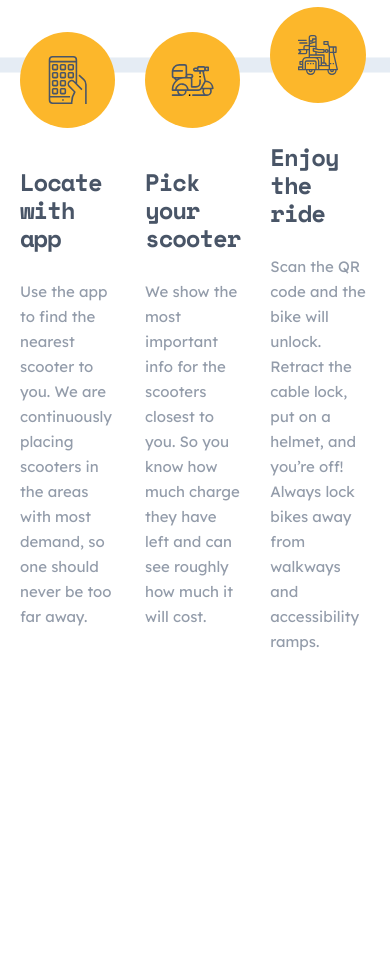
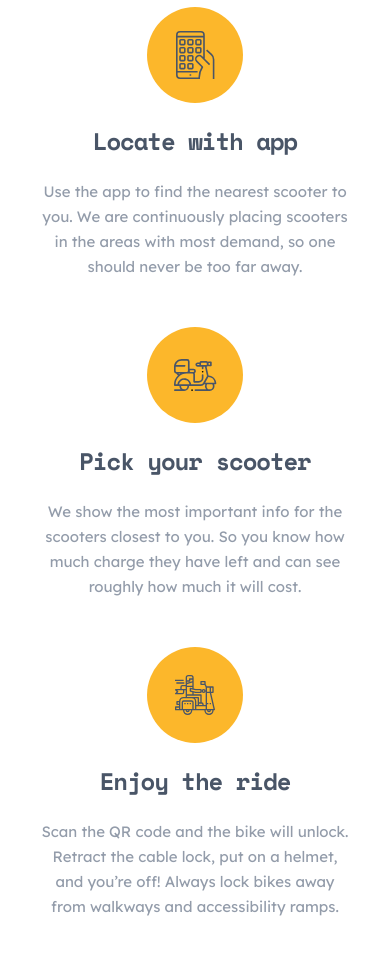
Before and after one commit to akhrorbek/ScooT, a plain HTML site: page index.html in a window 390 px wide. Shown: the part 860-1814 px from the top of the page. Before the commit the page ends 1713 px from the top, so only its background shows below. Drawn offline with Linux system fonts and the light colour scheme; files whose address does not match are found by name.

Commit message:
init:finished services section

```diff
--- a/index.html
+++ b/index.html
@@ -1,5 +1,6 @@
 <!DOCTYPE html>
 <html lang="en">
+
 <head>
     <meta charset="UTF-8">
     <meta http-equiv="X-UA-Compatible" content="IE=edge">
@@ -7,6 +8,7 @@
     <link rel="stylesheet" href="./css/main.css">
     <title>ScooT</title>
 </head>
+
 <body>
     <!--HEAD-->
     <header class="header header--open">
@@ -40,7 +42,9 @@
         <section class="hero">
             <div class="container hero__container">
                 <h1 class="hero__heading">Scooter sharing made simple</h1>
-                <p class="hero__paragraph">Scoot takes the hassle out of urban mobility. Our bikes are placed in convenient locations in each of our cities. Use our app to locate the nearest bike, unlock it with a tap, and you’re away!</p>
+                <p class="hero__paragraph">Scoot takes the hassle out of urban mobility. Our bikes are placed in
+                    convenient locations in each of our cities. Use our app to locate the nearest bike, unlock it with a
+                    tap, and you’re away!</p>
                 <button class="site-btn site-btn--hero__btn">
                     Get Scootin
                 </button>
@@ -51,18 +55,54 @@
                 <ul class="services__list">
                     <li class="services__item">
                         <img class="services__icons" src="./images/mobile-icon.svg" alt="" width="96" height="96">
-                        <span class="services__heading">Locate with app</span>
-                        <p class="services__text">Use the app to find the nearest scooter to you. We are continuously placing scooters in the areas with most demand, so one should never be too far away. </p>
+                        <div class="services__item-wrapper">
+                            <h2 class="services__heading">Locate with app</h2>
+                            <p class="services__text">Use the app to find the nearest scooter to you. We are
+                                continuously placing scooters in the areas with most demand, so one should never be too
+                                far away. </p>
+                        </div>
                     </li>
                     <li class="services__item">
                         <img class="services__icons" src="./images/scoot-icon.svg" alt="" width="96" height="96">
-                        <span class="services__heading">Pick your scooter</span>
-                        <p class="services__text">We show the most important info for the scooters closest to you. So you know how much charge they have left and can see roughly how much it will cost.</p>
+                        <div class="services__item-wrapper">
+                            <h2 class="services__heading">Pick your scooter</h2>
+                            <p class="services__text">We show the most important info for the scooters closest to you.
+                                So you know how much charge they have left and can see roughly how much it will cost.
+                            </p>
+                        </div>
                     </li>
-                    <li class="services__item">
+                    <li class="services__item services__item--item-three">
                         <img class="services__icons" src="./images/delivery-icon.svg" alt="" width="96" height="96">
-                        <span class="services__heading">Enjoy the ride</span>
-                        <p class="services__text">Scan the QR code and the bike will unlock. Retract the cable lock, put on a helmet, and you’re off! Always lock bikes away from walkways and accessibility ramps.</p>
+                        <div class="services__item-wrapper">
+                            <h2 class="services__heading">Enjoy the ride</h2>
+                            <p class="services__text">Scan the QR code and the bike will unlock. Retract the cable lock,
+                                put on a helmet, and you’re off! Always lock bikes away from walkways and accessibility
+                                ramps.</p>
+                        </div>
+                    </li>
+                </ul>
+            </div>
+        </section>
+        <section class="service-offer">
+            <div class="container">
+                <ul class="service-offer__list">
+                    <li class="service-offer__item">
+                        <img class="service-offer__item-image" src="" alt="">
+                        <h3 class="service-offer__item-heading"></h3>
+                        <p class="service-offer__paragraph"></p>
+
+                    </li>
+                    <li class="service-offer__item">
+                        <img class="service-offer__item-image" src="" alt="">
+                        <h3 class="service-offer__item-heading"></h3>
+                        <p class="service-offer__paragraph"></p>
+
+                    </li>
+                    <li class="service-offer__item">
+                        <img class="service-offer__item-image" src="" alt="">
+                        <h3 class="service-offer__item-heading"></h3>
+                        <p class="service-offer__paragraph"></p>
+
                     </li>
                 </ul>
             </div>
@@ -72,4 +112,5 @@
     <footer></footer>
     <script src="./js/script.js"></script>
 </body>
+
 </html>
--- a/scss/blocks/_all-blocks.scss
+++ b/scss/blocks/_all-blocks.scss
@@ -5,4 +5,5 @@
 @import "main";
 @import "hero";
 @import "services";
+@import "service-offer";
 @import "footer";
--- a/scss/blocks/_hero.scss
+++ b/scss/blocks/_hero.scss
@@ -1,8 +1,9 @@
 .hero {
     padding-bottom: 160px;
     &__container {
-        background-image: url("../../images/hero-Bg.png");
+        background-image: url("../images/hero-Bg.png");
         background-repeat: no-repeat;
+        background-size: cover;
         padding-top: 153px;
     }
     &__heading {
@@ -40,7 +41,7 @@
     .hero {
     padding-bottom: 122px;
         &__container {
-            background-image: url("../../images/hero-t-bg.png");
+            background-image: url("../images/hero-t-bg.png");
             background-repeat: no-repeat;
             background-size: cover;
             display: flex;
@@ -75,7 +76,7 @@
         padding-bottom: 120px;
 
         &__container {
-            background-image: url("../../images/hero-m-bg.png");
+            background-image: url("../images/hero-m-bg.png");
             background-repeat: no-repeat;
             background-position: center;
             display: flex;
--- /dev/null
+++ b/scss/blocks/_service-offer.scss
@@ -0,0 +1,5 @@
+.service-offer {
+    &__list {
+        list-style: none;
+    }
+}
--- a/scss/blocks/_services.scss
+++ b/scss/blocks/_services.scss
@@ -1,23 +1,19 @@
 .services {
     padding-bottom: 199px;
     &__container {
-        background-image: url("../../images/line-divider.png");
+        background-image: url("../images/line-divider.png");
         background-repeat: no-repeat;
         background-position: top 50px left;
-        display: flex;
-        align-items: center;
     }
     &__list {
         display: flex;
+        justify-content: center;
+        list-style:none;
         margin: 0;
         padding: 0;
-        align-items: center;
-        list-style: none;
     }
     &__item {
-        display: flex;
-        flex-direction: column;
-
+        width: 350px;
     }
     &__item + &__item {
         margin-left: 30px;
@@ -43,3 +39,68 @@
         color: #939CAA;
     }
 }
+
+@media only screen and (max-width:930px) {
+    .services {
+        padding-bottom: 145px;
+        &__container {
+            background-image: none;
+        }
+        &__list {
+            display: flex;
+            align-items: center;
+            flex-direction: column;
+        }
+        &__item {
+            display: flex;
+            width: 573px;
+            margin-bottom: 40px;
+        }
+        &__item + &__item {
+            margin-left: 0px;
+        }
+        &__item-wrapper {
+            margin-left: 79px;
+        }
+    }
+.services__item--item-three {
+    margin-bottom: 0;
+}
+
+}
+
+@media only screen and (max-width:680px) {
+    .services {
+        padding-bottom: 120px;
+
+        &__list {
+            display: flex;
+            align-items: center;
+            flex-direction: column;
+        }
+        &__item {
+            display: flex;
+            align-items: center;
+            flex-direction: column;
+            width: 311px;
+            margin-bottom: 48px;
+        }
+        &__item-wrapper {
+            margin-left: 0px;
+        }
+        &__icons {
+            margin-bottom: 24px;
+        }
+        &__heading {
+            text-align: center;
+            margin-bottom: 24px;
+        }
+        &__text {
+            text-align: center;
+        }
+    }
+    .services__item--item-three {
+        margin-bottom: 0;
+    }
+
+}
```
Also changed, not shown: css/main.css, images/line-t-divider.png (added), 1 other file.
